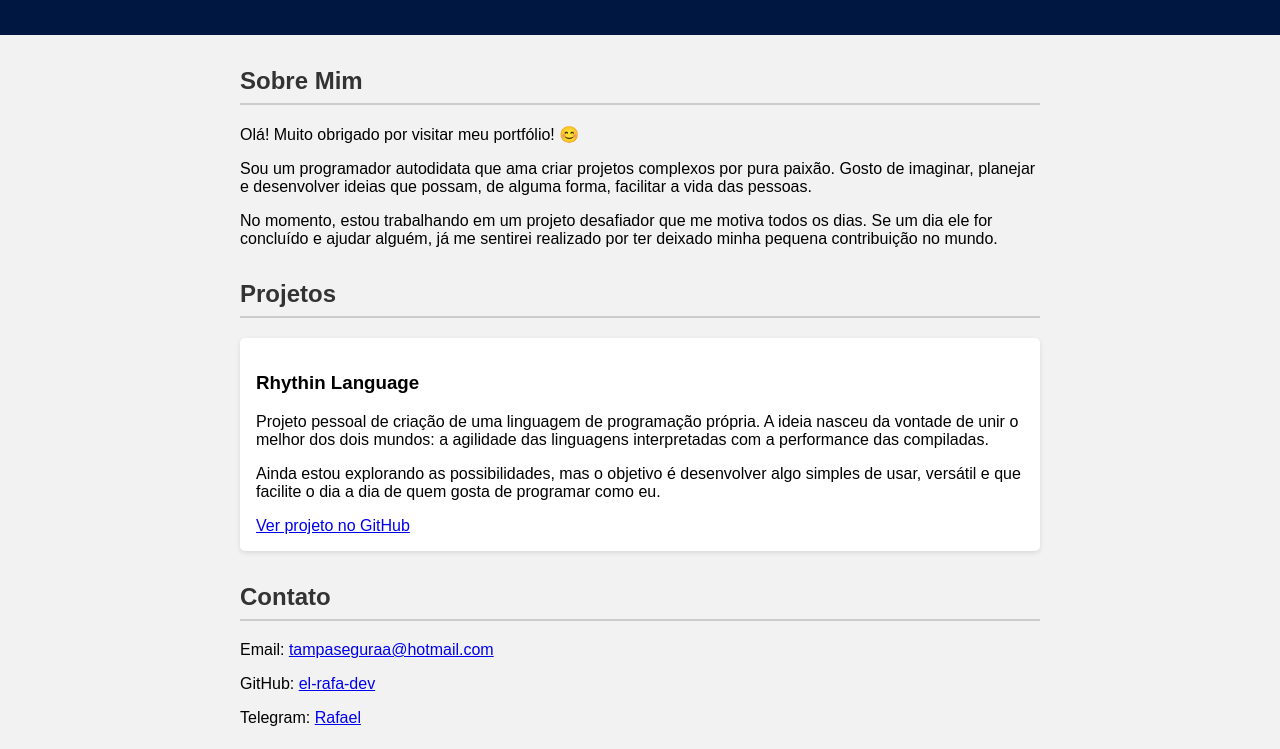
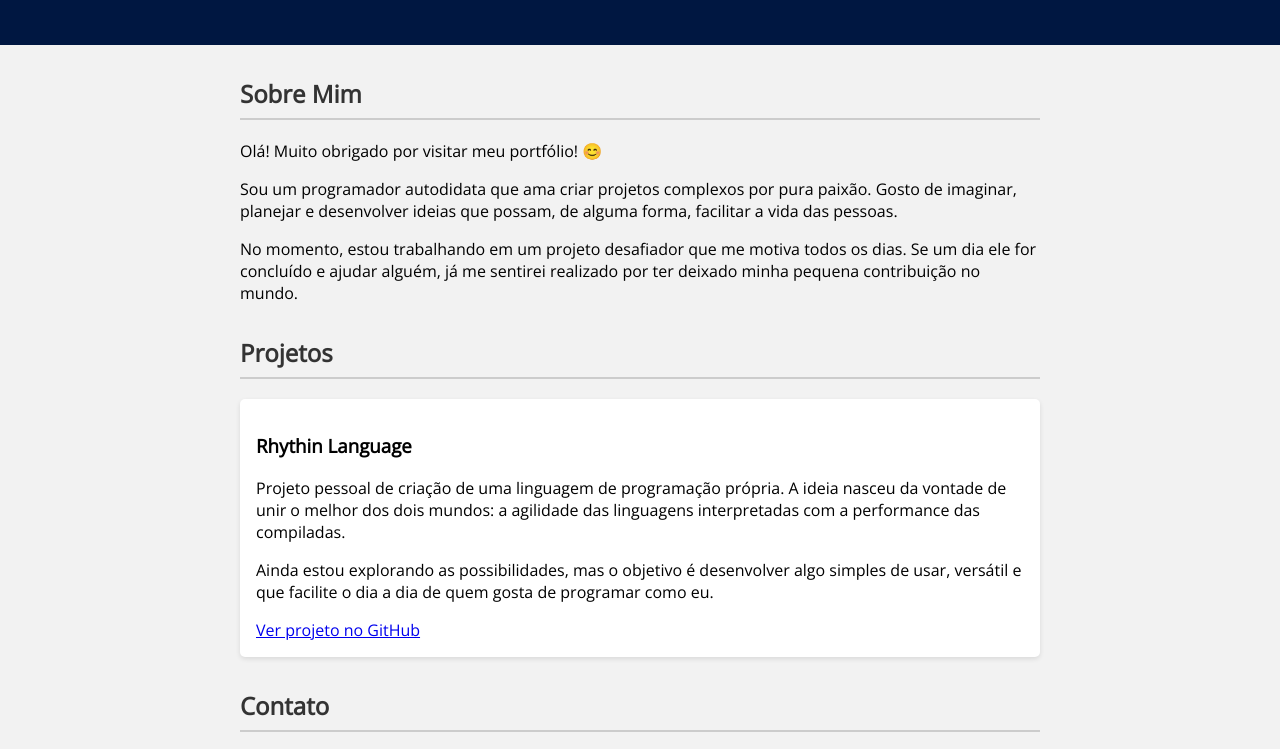
Before and after one commit to el-rafa-dev/portfolio, a plain HTML site: page main.html in a window 1280 px wide. Shown: the part 143-892 px from the top of the page. Drawn offline with nearby package versions, Linux system fonts and the light colour scheme.

Commit message:
Atualizar o main.html

```diff
--- a/main.html
+++ b/main.html
@@ -5,9 +5,13 @@
     <meta charset="UTF-8">
     <meta name="viewport" content="width=device-width, initial-scale=1.0">
     <title>Portfólio - Rafael Sousa</title>
+    <link href="https://fonts.googleapis.com/css2?family=Open+Sans:wght@300&display=swap" rel="stylesheet">
     <style>
+
+* {
+font-family: 'Open Sans', sans-serif;
+}
         body {
-            font-family: Arial, sans-serif;
             margin: 0;
             padding: 0;
             background-color: #f2f2f2;
```
